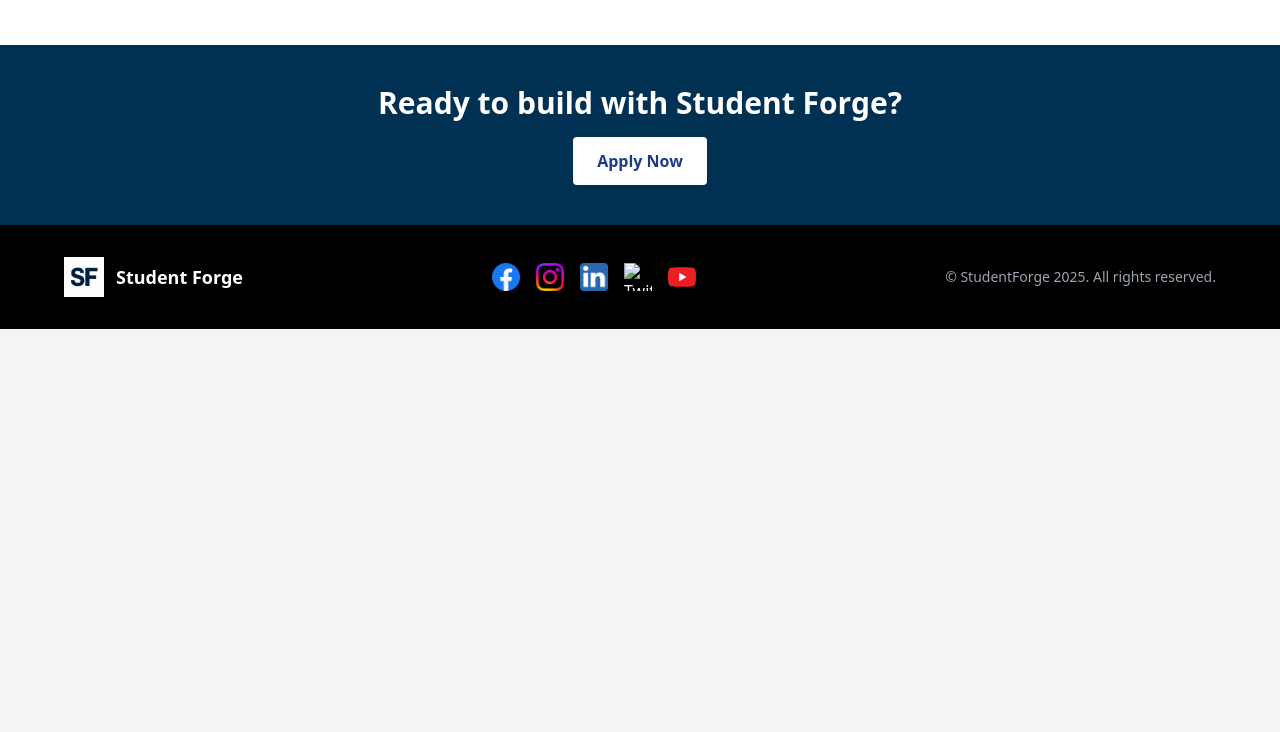
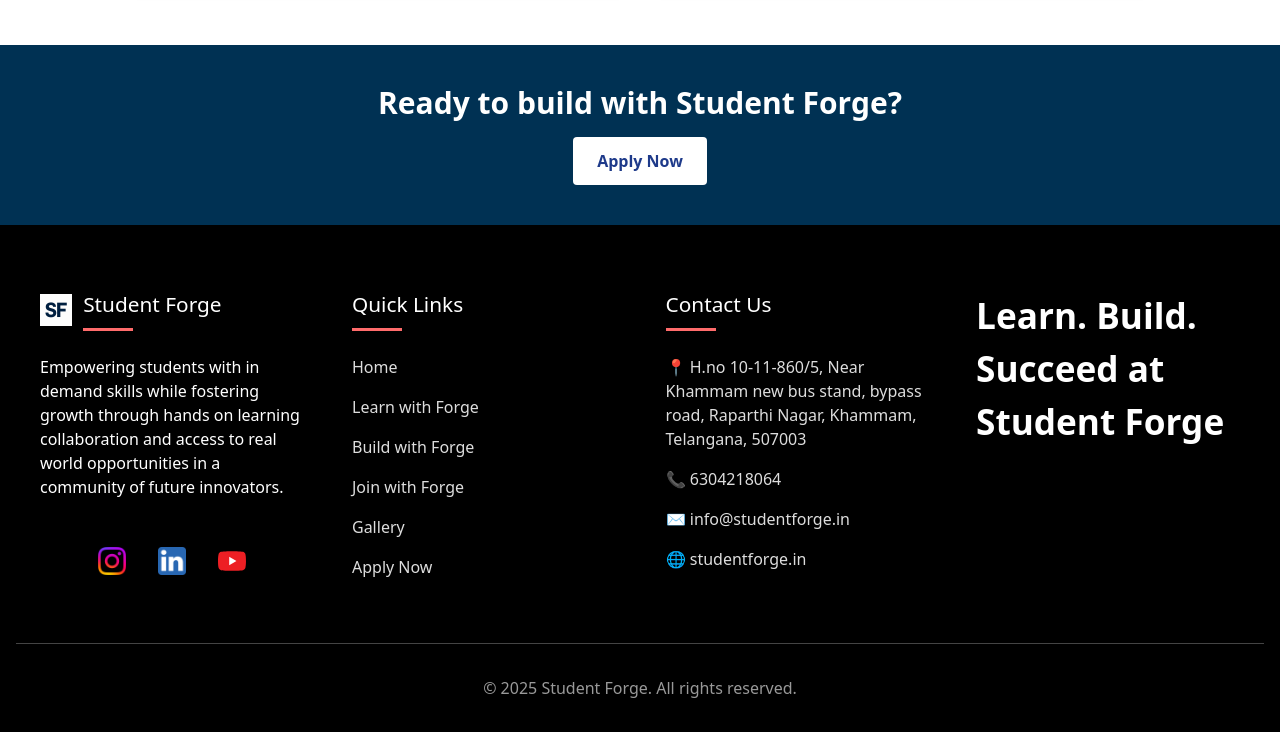
Before and after one commit to SrikanthChiluveru/studentforge, a plain HTML site: page StudentForge/buildwithforge.html in a window 1280 px wide. Shown: the part 1167-1899 px from the top of the page. Before the commit the page ends 1496 px from the top, so only its background shows below. Drawn offline with nearby package versions, Linux system fonts and the light colour scheme.

Commit message:
Update buildwithforge.html

```diff
--- a/StudentForge/buildwithforge.html
+++ b/StudentForge/buildwithforge.html
@@ -114,7 +114,7 @@
   </nav>
 
   <!-- Section Header -->
-  <section class="text-white py-10 md:py-16 px-4 md:px-8 text-center" style="background-color: #003153;">
+  <section class="text-white py-10 md:py-16 px-4 md:px-8 text-center" style="background-color: #003153; background-image: url('assets/business.png'); background-size: cover; background-position: center;">
     <div class="flex flex-col items-center mb-4">
       <img src="assets/ba.jpg" alt="Business Services Logo" class="h-16 w-16 mb-2">
       <h1 class="text-2xl md:text-4xl font-bold mb-2 leading-tight">Business Services by Student Forge</h1>
@@ -233,34 +233,66 @@
   </section>
 
   <!-- Footer -->
-  <footer class="bg-black text-white py-8 px-4 md:px-8 mt-0">
-    <div class="flex flex-col md:flex-row items-center justify-between max-w-6xl mx-auto">
-      <div class="flex items-center mb-4 md:mb-0">
-        <img src="assets/temp_logo.png" alt="Student Forge Logo" class="h-10 w-10 mr-3">
-        <span class="font-bold text-lg">Student Forge</span>
+  <footer style="background-color: black; color: white; padding: 4rem 1rem 2rem;">
+    <div style="max-width: 1200px; margin: 0 auto; display: grid; grid-template-columns: repeat(auto-fit, minmax(250px, 1fr)); gap: 3rem;">
+        <div>
+            <div style="display: flex; align-items: center; margin-bottom: 1.5rem;">
+                <img src="assets/temp_logo.png" alt="Student Forge Logo" style="height: 32px; width: 32px; margin-right: 0.7rem;">
+                <h3 style="font-size: 1.3rem; position: relative; margin: 0;">Student Forge
+                    <span style="display: block; width: 50px; height: 3px; background-color: #ff6b6b; margin-top: 0.5rem;"></span>
+                </h3>
             </div>
-      <div class="flex space-x-4 mb-4 md:mb-0">
-        <a href="https://facebook.com" target="_blank" rel="noopener" aria-label="Facebook">
-          <img src="assets/fb.png" alt="Facebook" class="h-7 w-7 hover:opacity-80">
-        </a>
-        <a href="https://instagram.com" target="_blank" rel="noopener" aria-label="Instagram">
+            <p>Empowering students with in demand skills while fostering growth through hands on learning
+collaboration and access to real world opportunities in a community of future innovators.</p>
+            <br>
+            <br>
+            <div class="flex space-x-8 mb-4 md:mb-0 justify-center">
+
+                <a href="https://www.instagram.com/studentforge?igsh=MW12eTRsbTJteTI4Zw==" target="_blank" rel="noopener" aria-label="Instagram">
                     <img src="assets/instagram.png.png" alt="Instagram" class="h-7 w-7 hover:opacity-80">
                 </a>
-        <a href="https://linkedin.com" target="_blank" rel="noopener" aria-label="LinkedIn">
+                <a href="https://www.linkedin.com/company/student-forge/" target="_blank" rel="noopener" aria-label="LinkedIn">
                     <img src="assets/in.png.png" alt="LinkedIn" class="h-7 w-7 hover:opacity-80">
                 </a>
-        <a href="https://twitter.com" target="_blank" rel="noopener" aria-label="Twitter">
-          <img src="assets/x.png" alt="Twitter" class="h-7 w-7 hover:opacity-80">
-        </a>
-        <a href="https://youtube.com" target="_blank" rel="noopener" aria-label="YouTube">
+
+                <a href="https://youtube.com/@studentforge?si=oSjCYR07kIdxQZtV" target="_blank" rel="noopener" aria-label="YouTube">
                     <img src="assets/yt.png.svg" alt="YouTube" class="h-7 w-7 hover:opacity-80">
                 </a>
             </div>
-      <div class="text-sm text-gray-400 text-center md:text-right">
-        &copy; StudentForge 2025. All rights reserved.
+        </div>
+        <div style="margin-right: 5rem;">
+            <h3 style="font-size: 1.3rem; margin-bottom: 1.5rem; position: relative;">Quick Links
+                <span style="display: block; width: 50px; height: 3px; background-color: #ff6b6b; margin-top: 0.5rem;"></span>
+            </h3>
+            <ul style="list-style: none; padding: 0;">
+                <li style="margin-bottom: 1rem;"><a href="index.html" style="color: #ddd; text-decoration: none;">Home</a></li>
+                <li style="margin-bottom: 1rem;"><a href="learnwithforge.html" style="color: #ddd; text-decoration: none;">Learn with Forge</a></li>
+                <li style="margin-bottom: 1rem;"><a href="buildwithforge.html" style="color: #ddd; text-decoration: none;">Build with Forge</a></li>
+                <li style="margin-bottom: 1rem;"><a href="joinwithforge.html" style="color: #ddd; text-decoration: none;">Join with Forge</a></li>
+                <li style="margin-bottom: 1rem;"><a href="gallery.html" style="color: #ddd; text-decoration: none;">Gallery</a></li>
+                <li style="margin-bottom: 1rem;"><a href="applynow.html" style="color: #ddd; text-decoration: none;">Apply Now</a></li>
+            </ul>
+        </div>
+        <div style="margin-left: 0.1em;">
+            <h3 style="font-size: 1.3rem; margin-bottom: 1.5rem; position: relative;">Contact Us
+                <span style="display: block; width: 50px; height: 3px; background-color: #ff6b6b; margin-top: 0.5rem;"></span>
+            </h3>
+            <ul style="list-style: none; padding: 0; color: #ddd;">
+                <li style="margin-bottom: 1rem;">📍 H.no 10-11-860/5, Near Khammam new bus stand, bypass road, Raparthi Nagar, Khammam, Telangana, 507003</li>
+                <li style="margin-bottom: 1rem;">📞 6304218064</li>
+                <li style="margin-bottom: 1rem;">✉️ info@studentforge.in</li>
+                <li style="margin-bottom: 1rem;">🌐 <a href="https://studentforge.in" style="color: #ddd; text-decoration: none;">studentforge.in</a></li>
+            </ul>
+        </div>
+        <div>
+          <h2 style="font-family: inherit; font-weight: 800; font-size: 2.2rem;">Learn. Build. Succeed at Student Forge</h2>
         </div>
     </div>
+    <div style="text-align: center; margin-top: 3rem; padding-top: 2rem; border-top: 1px solid #444; color: #999;">
+        <p>&copy; 2025 Student Forge. All rights reserved.</p>
+    </div>
 </footer>
+
   <script>
     // Highlight active navbar link
     document.addEventListener('DOMContentLoaded', function () {
```
Lines whose indentation alone changed are shown as unchanged.
